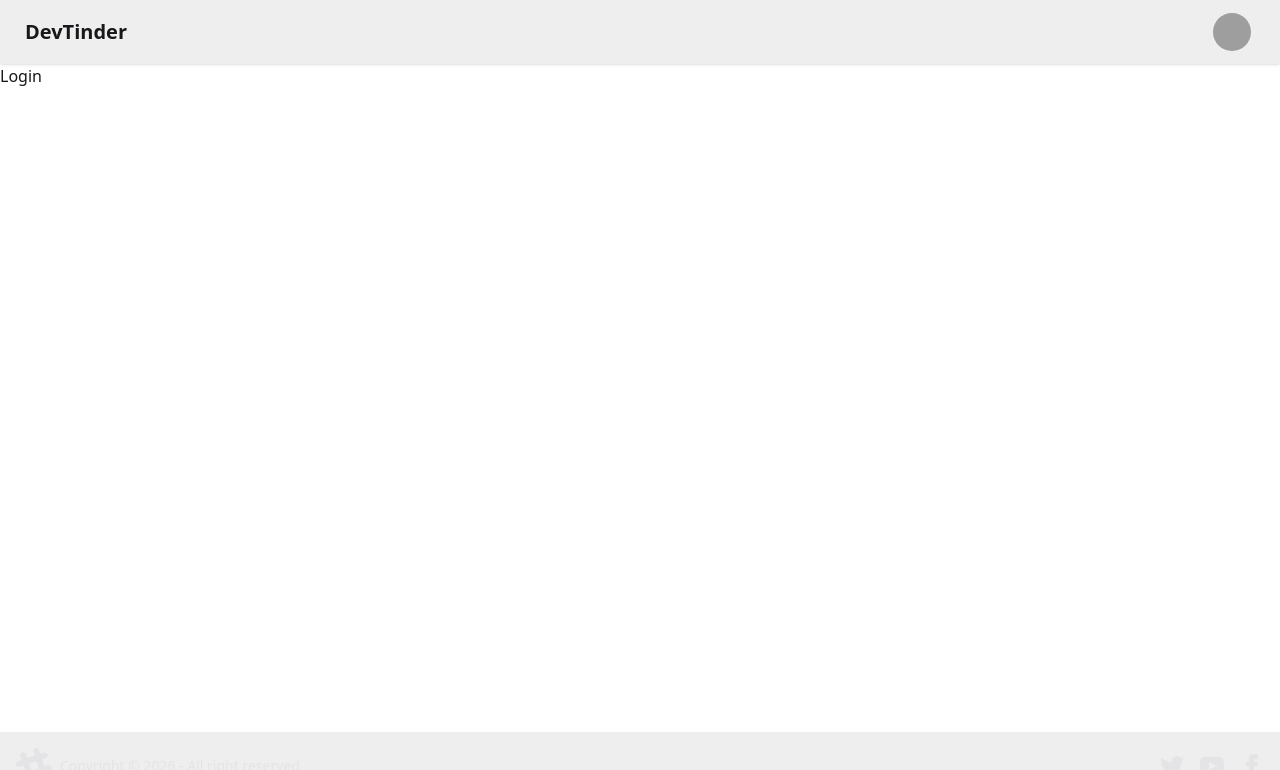
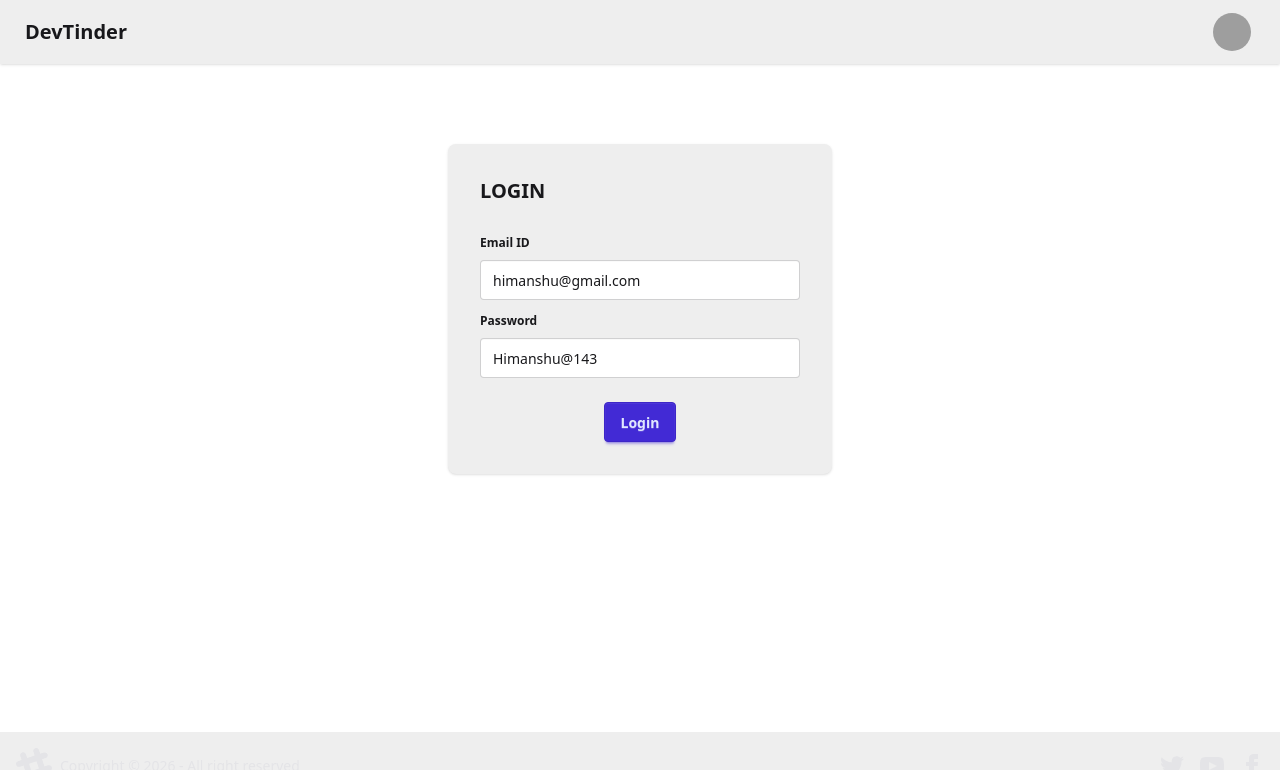
Before and after one commit to himanshukoshliya51-code/devTinder-web, a React (Vite) app: page /login in a window 1280 px wide. Shown: the top 770 px of the page. Built offline with nearby package versions, Linux system fonts and the light colour scheme; grey boxes are pictures that could not be loaded.

Commit message:
Setting uo axios , cors and login page

```diff
--- a/package.json
+++ b/package.json
@@ -11,6 +11,7 @@
   },
   "dependencies": {
     "@tailwindcss/vite": "^4.1.18",
+    "axios": "^1.13.5",
     "react": "^19.2.0",
     "react-dom": "^19.2.0",
     "react-router-dom": "^7.13.0"
--- a/src/Login.jsx
+++ b/src/Login.jsx
@@ -1,9 +1,59 @@
-import React from 'react'
+import axios from "axios";
+import React, { useState } from "react";
 
 const Login = () => {
+  const [emailId, setEmailId] = useState("himanshu@gmail.com");
+  const [password, setPassword] = useState("Himanshu@143");
+
+  const handleLogin = async () => {
+    try {
+      const res = await axios.post(
+        "http://localhost:7777/login",
+        {
+          emailId,
+          password,
+        },
+        { withCredentials: true },
+      );
+    } catch (err) {
+      console.error(err);
+    }
+  };
   return (
-    <div>Login</div>
-  )
-}
+    <div className="flex justify-center my-20">
+      <div className="card w-96 bg-base-300 card-lg shadow-sm">
+        <div className="card-body">
+          <h2 className="card-title">LOGIN </h2>
+          <div className="my-3">
+            <fieldset className="fieldset">
+              <legend className="fieldset-legend">Email ID</legend>
+              <input
+                type="text"
+                value={emailId}
+                className="input"
+                onChange={(e) => setEmailId(e.target.value)}
+              />
+            </fieldset>
 
-export default Login
+            <fieldset className="fieldset">
+              <legend className="fieldset-legend">Password</legend>
+              <input
+                type="text"
+                value={password}
+                className="input"
+                onChange={(e) => setPassword(e.target.value)}
+              />
+            </fieldset>
+          </div>
+          <div className="justify-center card-actions">
+            <button className="btn btn-primary" onClick={handleLogin}>
+              Login
+            </button>
+          </div>
+        </div>
+      </div>
+    </div>
+  );
+};
+
+export default Login;
```
Also changed, not shown: 1 other file (tests, documents, lock files or other folders).
